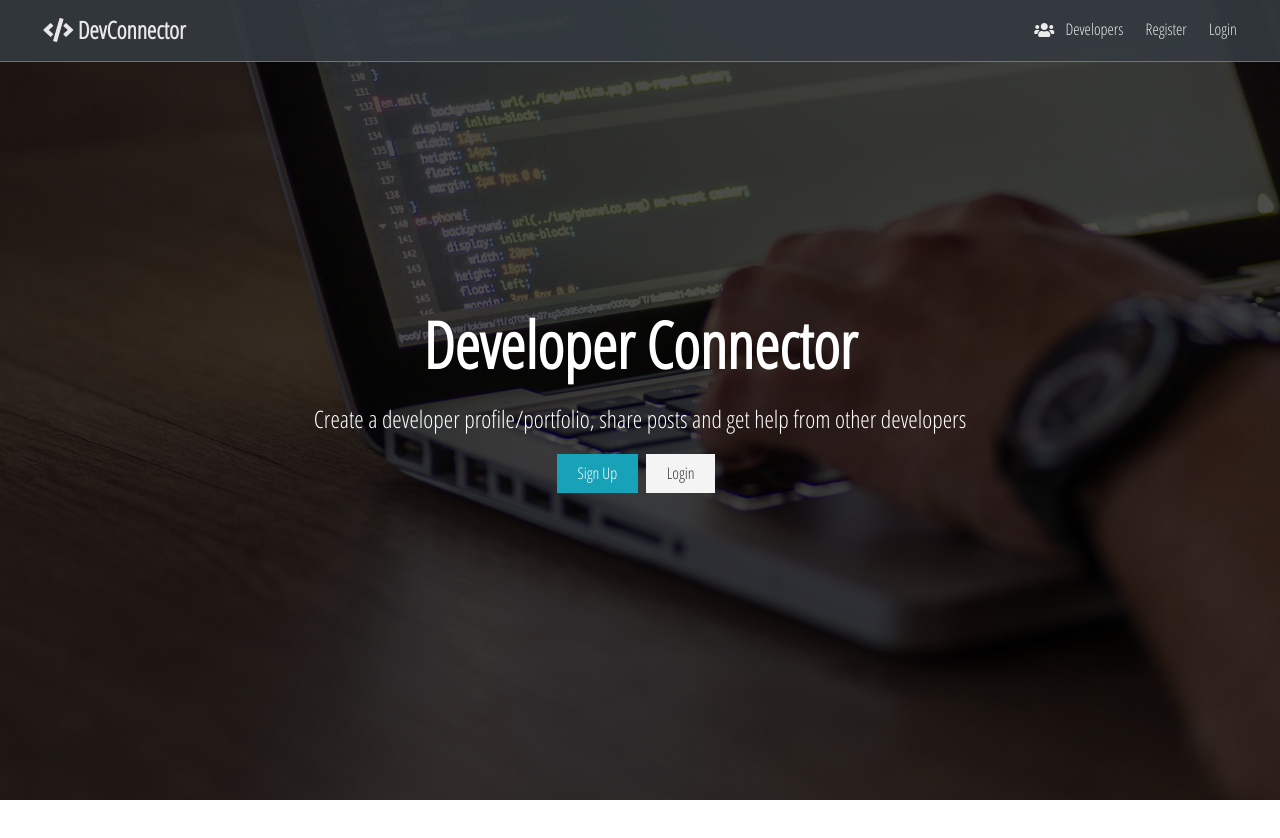
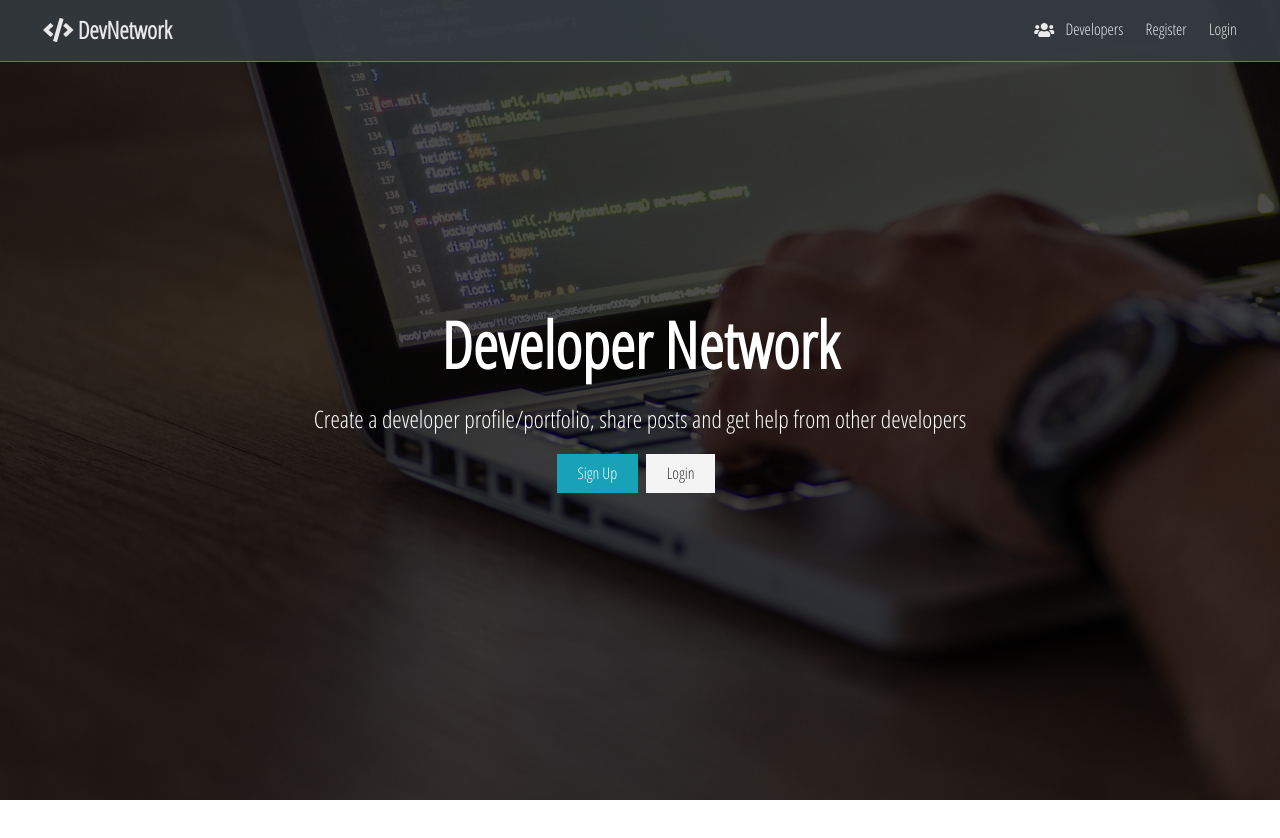
Before and after one commit to subashniraula6/DevelopersNetwork, a React (Create React App) app in the folder client/: page / in a window 1280 px wide. Shown: the top 838 px of the page. Built offline with nearby package versions, Linux system fonts and the light colour scheme; no server answers.

Commit message:
Rename title

```diff
--- a/client/src/component/layout/Landing.jsx
+++ b/client/src/component/layout/Landing.jsx
@@ -14,7 +14,7 @@ const Landing = ({isAuthenticated}) => {
         <section className="landing">
             <div className="dark-overlay">
                 <div className="landing-inner">
-                    <h1 className="x-large">Developer Connector</h1>
+                    <h1 className="x-large">Developer Network</h1>
                     <p className="lead">
                         Create a developer profile/portfolio, share posts and get help from
                         other developers
--- a/client/src/component/layout/Navbar.jsx
+++ b/client/src/component/layout/Navbar.jsx
@@ -29,7 +29,7 @@ const Navbar = ({ auth: { isLoading, isAuthenticated }, logOutUser }) => {
     return (
         <nav className="navbar bg-dark">
             <h1>
-                <Link to="/"><i className="fas fa-code"></i> DevConnector</Link>
+                <Link to="/"><i className="fas fa-code"></i> DevNetwork</Link>
             </h1>
             {
                 !isLoading && (<Fragment> { isAuthenticated ? authLinks : guestLinks}</Fragment>)
```
